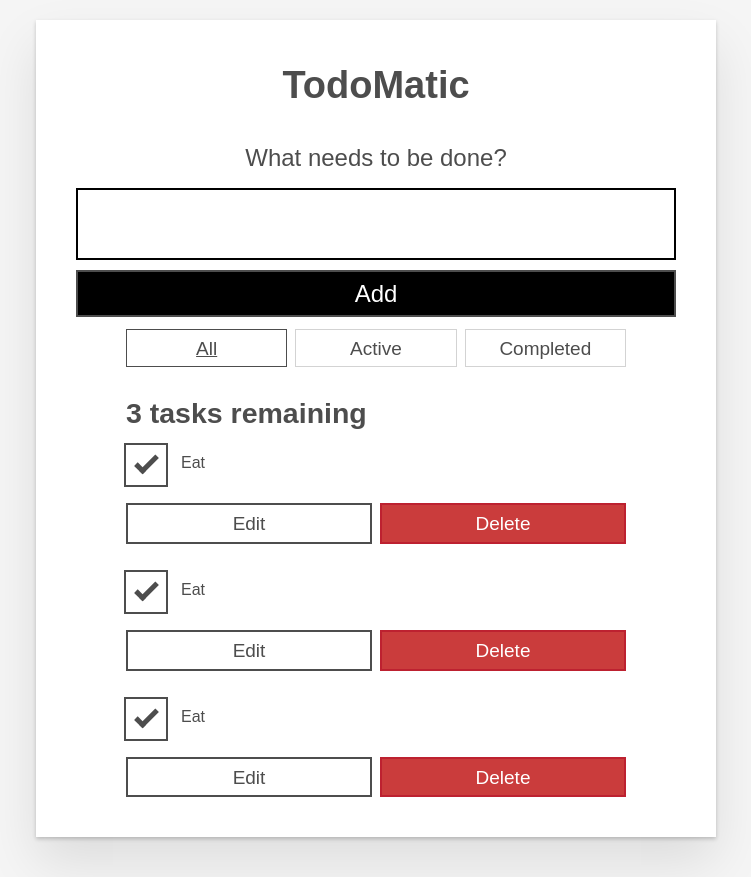
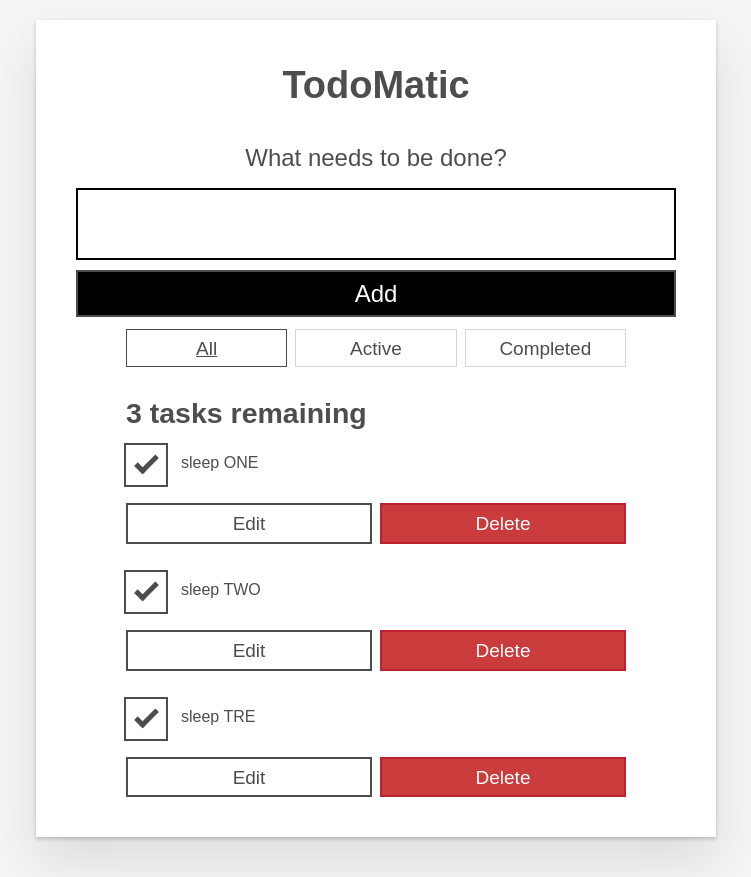
Before and after one commit to nelsonlopezjimenez/todo-shopping-list-apps, a React (Create React App) app in the folder frontend/: page / in a window 1280 px wide. Shown: the whole page, without its empty margins (264-1015 px from the left). Built offline with nearby package versions, Linux system fonts and the light colour scheme.

Commit message:
TOOMATIC Make a unique <Todo /> what's a name?

```diff
--- a/frontend/src/App.js
+++ b/frontend/src/App.js
@@ -45,9 +45,9 @@ function App(props) {
         className="todo-list stack-large stack-exception"
         aria-labelledby="list-heading"
       >
-       <Todo />
-       <Todo />
-       <Todo />
+       <Todo name="sleep ONE"/>
+       <Todo name="sleep TWO"/>
+       <Todo name="sleep TRE"/>
       </ul>
     </div>
   );
--- a/frontend/src/components/Todo.js
+++ b/frontend/src/components/Todo.js
@@ -1,20 +1,20 @@
 import React from "react";
 
-function Todo() {
+function Todo(props) {
   return (
     <li className="todo stack-small">
       <div className="c-cb">
         <input id="todo-0" type="checkbox" defaultChecked={true} />
         <label className="todo-label" htmlFor="todo-0">
-          Eat
+          {props.name}
         </label>
       </div>
       <div className="btn-group">
         <button type="button" className="btn">
-          Edit <span className="visually-hidden">Eat</span>
+          Edit <span className="visually-hidden">{props.name}</span>
         </button>
         <button type="button" className="btn btn__danger">
-          Delete <span className="visually-hidden">Eat</span>
+          Delete <span className="visually-hidden">{props.name}</span>
         </button>
       </div>
     </li>
```
